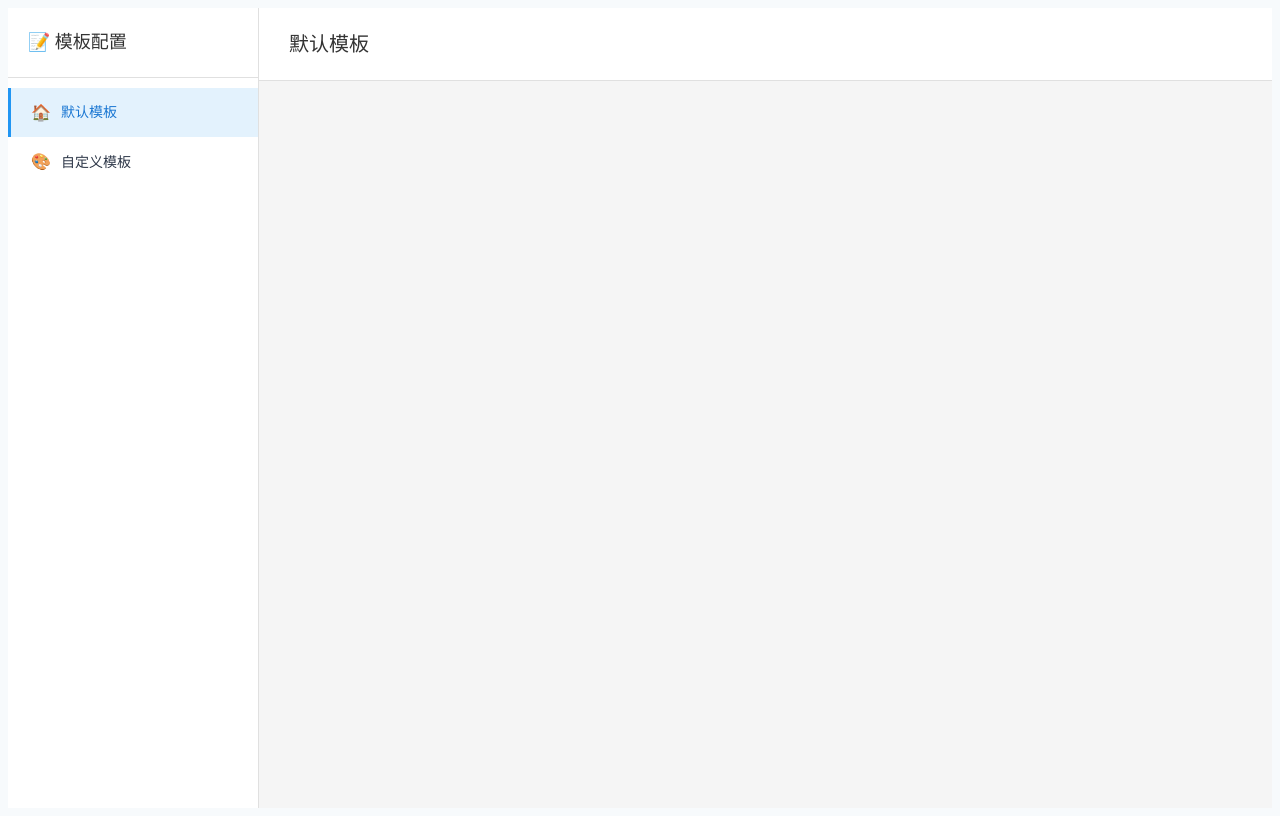
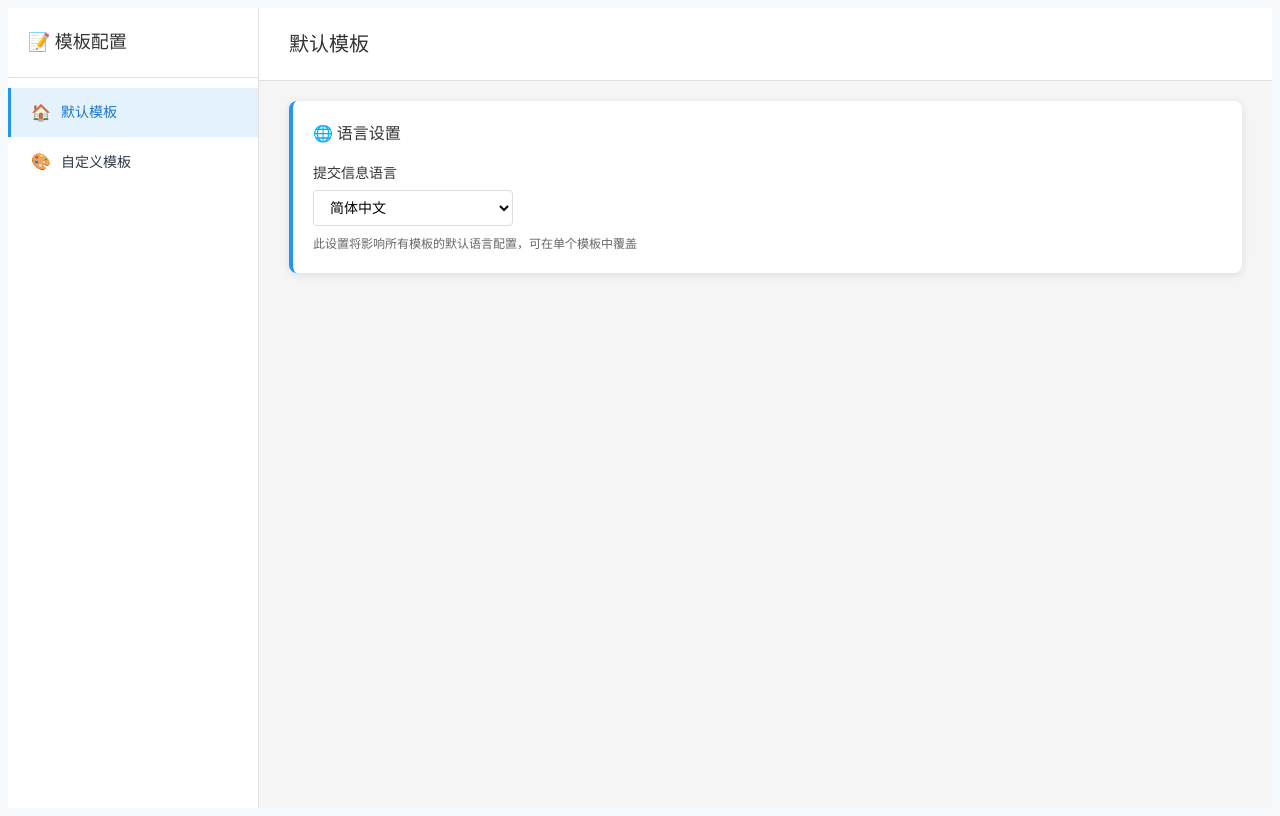
Before and after one commit to keliveshd/GitMentor, a Vue app in the folder GitMentor-Lite/: page /template-config in a window 1280 px wide. Built offline with nearby package versions, Linux system fonts and the light colour scheme.

Commit message:
更新 AI 配置文件和模板配置页面
- 更新 `.config/ai_config.json` 文件以包含新的配置选项
- 修改 `TemplateConfigPage.vue` 以适应新的配置选项

```diff
--- a/GitMentor-Lite/src/pages/TemplateConfigPage.vue
+++ b/GitMentor-Lite/src/pages/TemplateConfigPage.vue
@@ -26,6 +26,26 @@
           </div>
         </div>
 
+        <!-- 语言设置卡片 -->
+        <div class="language-settings-card">
+          <div class="section-card">
+            <h3>🌐 语言设置</h3>
+            <div class="setting-item">
+              <label for="language">提交信息语言</label>
+              <select id="language" v-model="globalLanguage" @change="saveLanguageSettings" class="setting-select">
+                <option value="Simplified Chinese">简体中文</option>
+                <option value="Traditional Chinese">繁体中文</option>
+                <option value="English">English</option>
+                <option value="Japanese">日本語</option>
+                <option value="Korean">한국어</option>
+              </select>
+            </div>
+            <div class="setting-description">
+              此设置将影响所有模板的默认语言配置，可在单个模板中覆盖
+            </div>
+          </div>
+        </div>
+
         <!-- 默认模板管理 -->
         <div v-if="selectedMenu === 'default'" class="template-section">
           <div class="template-grid">
@@ -40,7 +60,7 @@
               </div>
               <p class="template-description">{{ template.description }}</p>
               <div class="template-meta">
-                <span class="template-language">{{ template.language === 'zh' ? '中文' : '英文' }}</span>
+                <span class="template-language">{{ getLanguageDisplayName(template.language) }}</span>
                 <span class="template-config">
                   {{ template.enable_emoji ? '🎨' : '' }}
                   {{ template.enable_body ? '📄' : '' }}
@@ -73,7 +93,7 @@
               </div>
               <p class="template-description">{{ template.description }}</p>
               <div class="template-meta">
-                <span class="template-language">{{ template.language === 'zh' ? '中文' : '英文' }}</span>
+                <span class="template-language">{{ getLanguageDisplayName(template.language) }}</span>
                 <span class="template-config">
                   {{ template.enable_emoji ? '🎨' : '' }}
                   {{ template.enable_body ? '📄' : '' }}
@@ -113,8 +133,11 @@
           <div class="form-group">
             <label for="template-language">语言</label>
             <select id="template-language" v-model="editingTemplate.language" class="form-select">
-              <option value="zh">中文</option>
-              <option value="en">英文</option>
+              <option value="Simplified Chinese">简体中文</option>
+              <option value="Traditional Chinese">繁体中文</option>
+              <option value="English">English</option>
+              <option value="Japanese">日本語</option>
+              <option value="Korean">한국어</option>
             </select>
           </div>
 
@@ -213,6 +236,7 @@ const customTemplates = ref<PromptTemplate[]>([])
 const showCreateDialog = ref(false)
 const showEditDialog = ref(false)
 const saving = ref(false)
+const globalLanguage = ref('Simplified Chinese')
 
 // 编辑中的模板
 const editingTemplate = ref<PromptTemplate>({
@@ -221,7 +245,7 @@ const editingTemplate = ref<PromptTemplate>({
   description: '',
   system_prompt: '',
   user_prompt_template: '',
-  language: 'zh',
+  language: 'Simplified Chinese',
   max_tokens: 200,
   temperature: 0.3,
   enable_emoji: false,
@@ -247,6 +271,20 @@ const formatDate = (dateStr?: string) => {
   return new Date(dateStr).toLocaleDateString('zh-CN')
 }
 
+const getLanguageDisplayName = (language: string) => {
+  const languageMap: Record<string, string> = {
+    'Simplified Chinese': '简体中文',
+    'Traditional Chinese': '繁体中文',
+    'English': 'English',
+    'Japanese': '日本語',
+    'Korean': '한국어',
+    // 兼容旧版本
+    'zh': '简体中文',
+    'en': 'English'
+  }
+  return languageMap[language] || language
+}
+
 // 加载模板数据
 const loadTemplates = async () => {
   try {
@@ -259,6 +297,32 @@ const loadTemplates = async () => {
     customTemplates.value = customList
   } catch (error) {
     console.error('加载模板失败:', error)
+  }
+}
+
+// 加载语言设置
+const loadLanguageSettings = async () => {
+  try {
+    const config = await invoke('get_ai_config') as any
+    globalLanguage.value = config.base.language || 'Simplified Chinese'
+  } catch (error) {
+    console.error('加载语言设置失败:', error)
+    globalLanguage.value = 'Simplified Chinese'
+  }
+}
+
+// 保存语言设置
+const saveLanguageSettings = async () => {
+  try {
+    // 获取当前AI配置
+    const config = await invoke('get_ai_config') as any
+    // 更新语言设置
+    config.base.language = globalLanguage.value
+    // 保存配置
+    await invoke('update_ai_config', { config })
+    console.log('语言设置已保存:', globalLanguage.value)
+  } catch (error) {
+    console.error('保存语言设置失败:', error)
   }
 }
 
@@ -320,7 +384,7 @@ const closeDialogs = () => {
     description: '',
     system_prompt: '',
     user_prompt_template: '',
-    language: 'zh',
+    language: 'Simplified Chinese',
     max_tokens: 200,
     temperature: 0.3,
     enable_emoji: false,
@@ -333,6 +397,7 @@ const closeDialogs = () => {
 // 生命周期
 onMounted(() => {
   loadTemplates()
+  loadLanguageSettings()
 })
 </script>
 
@@ -437,6 +502,62 @@ onMounted(() => {
 
 .create-btn:hover {
   background: #45a049;
+}
+
+/* 语言设置卡片样式 */
+.language-settings-card {
+  margin: 20px 30px 0 30px;
+}
+
+.section-card {
+  background: white;
+  border-radius: 8px;
+  padding: 20px;
+  box-shadow: 0 2px 8px rgba(0, 0, 0, 0.1);
+  border-left: 4px solid #2196f3;
+}
+
+.section-card h3 {
+  margin: 0 0 15px 0;
+  font-size: 16px;
+  color: #333;
+  display: flex;
+  align-items: center;
+  gap: 8px;
+}
+
+.setting-item {
+  margin-bottom: 10px;
+}
+
+.setting-item label {
+  display: block;
+  margin-bottom: 6px;
+  font-weight: 500;
+  color: #333;
+  font-size: 14px;
+}
+
+.setting-select {
+  width: 200px;
+  padding: 8px 12px;
+  border: 1px solid #ddd;
+  border-radius: 4px;
+  font-size: 14px;
+  background: white;
+  transition: border-color 0.2s;
+}
+
+.setting-select:focus {
+  outline: none;
+  border-color: #2196f3;
+}
+
+.setting-description {
+  font-size: 12px;
+  color: #666;
+  margin-top: 8px;
+  line-height: 1.4;
 }
 
 /* 模板区域样式 */
```
Also changed, not shown: GitMentor-Lite/src-tauri/.config/ai_config.json.
